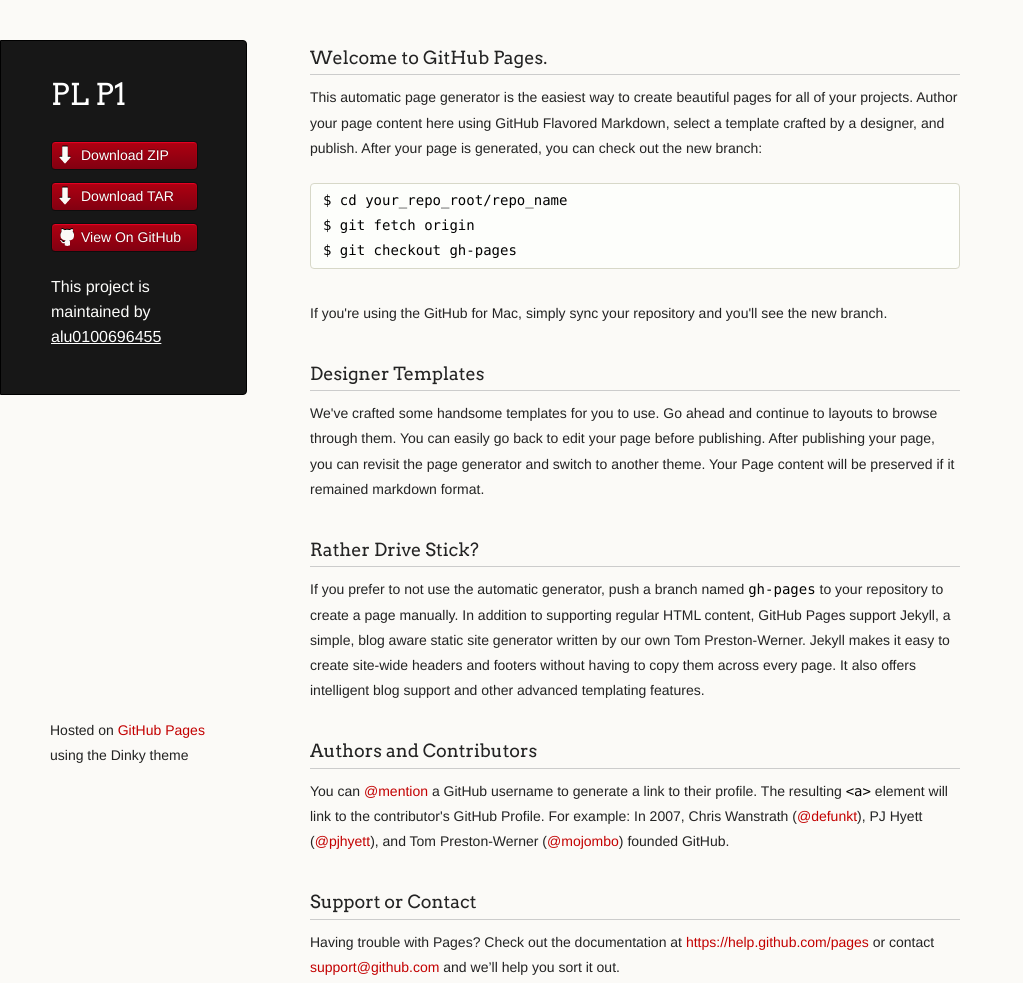
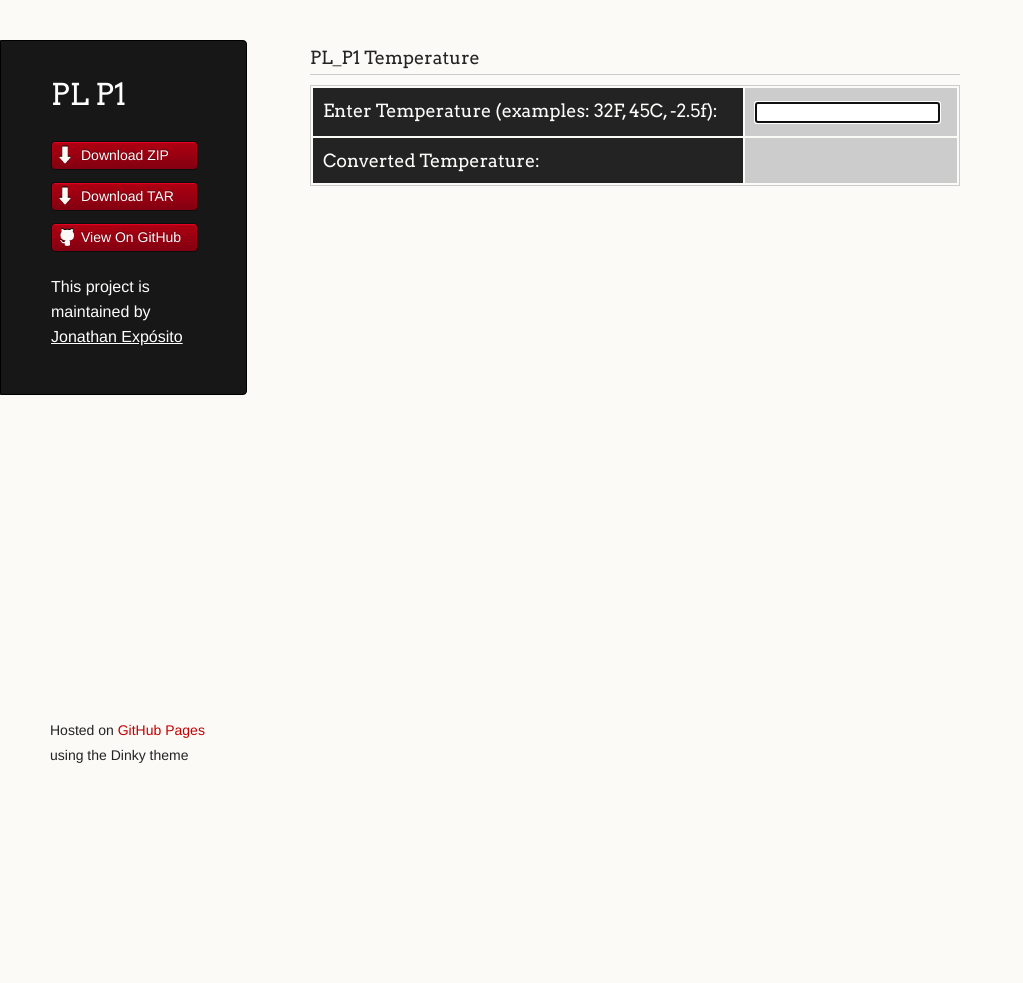
Before and after one commit to alu0100696455/PL_P1, a plain HTML site: page index.html in a window 1280 px wide. Shown: the whole page, without its empty margins (0-1023 px from the left). After the commit the page ends 800 px from the top, so only its background shows below. Drawn offline with Linux system fonts and the light colour scheme.

Commit message:
Editado index.html

```diff
--- a/index.html
+++ b/index.html
@@ -12,6 +12,7 @@
     <!--[if lt IE 9]>
     <script src="//html5shiv.googlecode.com/svn/trunk/html5.js"></script>
     <![endif]-->
+    <script type="text/javascript" src="javascripts/temperature.js"></script>
   </head>
   <body>
     <div class="wrapper">
@@ -25,42 +26,23 @@
           <li><a class="buttons github" href="https://github.com/alu0100696455/PL_P1">View On GitHub</a></li>
         </ul>
 
-        <p class="header">This project is maintained by <a class="header name" href="https://github.com/alu0100696455">alu0100696455</a></p>
+        <p class="header">This project is maintained by <a class="header name" href="https://github.com/alu0100696455">Jonathan Expósito</a></p>
 
 
       </header>
       <section>
         <h3>
-<a id="welcome-to-github-pages" class="anchor" href="#welcome-to-github-pages" aria-hidden="true"><span class="octicon octicon-link"></span></a>Welcome to GitHub Pages.</h3>
-
-<p>This automatic page generator is the easiest way to create beautiful pages for all of your projects. Author your page content here using GitHub Flavored Markdown, select a template crafted by a designer, and publish. After your page is generated, you can check out the new branch:</p>
-
-<pre><code>$ cd your_repo_root/repo_name
-$ git fetch origin
-$ git checkout gh-pages
-</code></pre>
-
-<p>If you're using the GitHub for Mac, simply sync your repository and you'll see the new branch.</p>
-
-<h3>
-<a id="designer-templates" class="anchor" href="#designer-templates" aria-hidden="true"><span class="octicon octicon-link"></span></a>Designer Templates</h3>
-
-<p>We've crafted some handsome templates for you to use. Go ahead and continue to layouts to browse through them. You can easily go back to edit your page before publishing. After publishing your page, you can revisit the page generator and switch to another theme. Your Page content will be preserved if it remained markdown format.</p>
-
-<h3>
-<a id="rather-drive-stick" class="anchor" href="#rather-drive-stick" aria-hidden="true"><span class="octicon octicon-link"></span></a>Rather Drive Stick?</h3>
-
-<p>If you prefer to not use the automatic generator, push a branch named <code>gh-pages</code> to your repository to create a page manually. In addition to supporting regular HTML content, GitHub Pages support Jekyll, a simple, blog aware static site generator written by our own Tom Preston-Werner. Jekyll makes it easy to create site-wide headers and footers without having to copy them across every page. It also offers intelligent blog support and other advanced templating features.</p>
-
-<h3>
-<a id="authors-and-contributors" class="anchor" href="#authors-and-contributors" aria-hidden="true"><span class="octicon octicon-link"></span></a>Authors and Contributors</h3>
-
-<p>You can <a href="https://github.com/blog/821" class="user-mention">@mention</a> a GitHub username to generate a link to their profile. The resulting <code>&lt;a&gt;</code> element will link to the contributor's GitHub Profile. For example: In 2007, Chris Wanstrath (<a href="https://github.com/defunkt" class="user-mention">@defunkt</a>), PJ Hyett (<a href="https://github.com/pjhyett" class="user-mention">@pjhyett</a>), and Tom Preston-Werner (<a href="https://github.com/mojombo" class="user-mention">@mojombo</a>) founded GitHub.</p>
-
-<h3>
-<a id="support-or-contact" class="anchor" href="#support-or-contact" aria-hidden="true"><span class="octicon octicon-link"></span></a>Support or Contact</h3>
-
-<p>Having trouble with Pages? Check out the documentation at <a href="https://help.github.com/pages">https://help.github.com/pages</a> or contact <a href="mailto:support@github.com">support@github.com</a> and we’ll help you sort it out.</p>
+<a id="welcome-to-github-pages" class="anchor" href="#welcome-to-github-pages" aria-hidden="true"><span class="octicon octicon-link"></span></a>PL_P1 Temperature</h3>
+        <table>
+          <tr>
+            <th>Enter  Temperature (examples: 32F, 45C, -2.5f):</th>
+            <td><input id="original" autofocus onchange="calculate();"></td>
+          </tr>
+          <tr>
+            <th>Converted Temperature:</th>
+            <td><span class="output" id="converted"></span></td>
+          </tr>
+        </table>
       </section>
       <footer>
         <p><small>Hosted on <a href="http://pages.github.com">GitHub Pages</a> using the Dinky theme</small></p>
```
